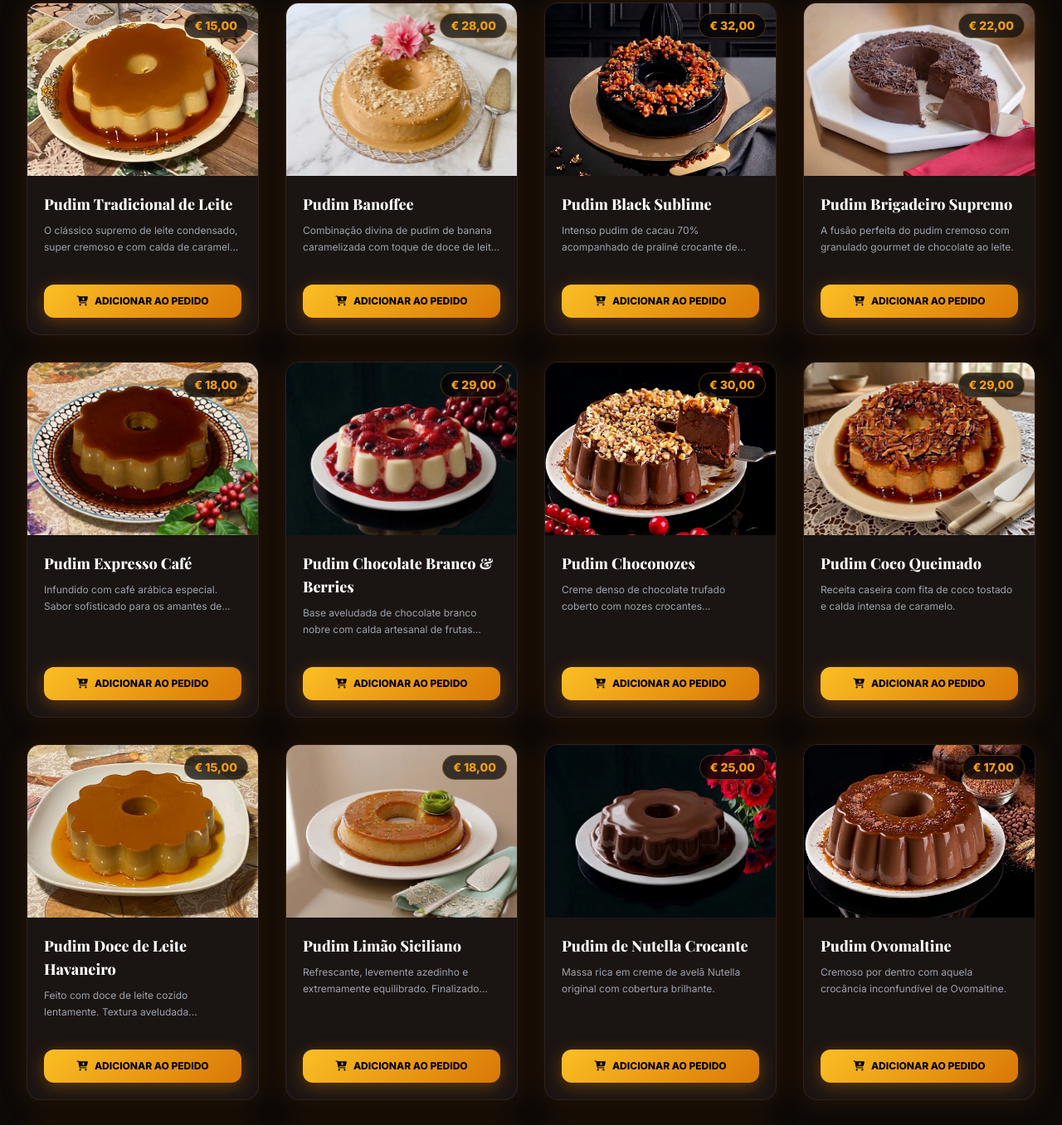
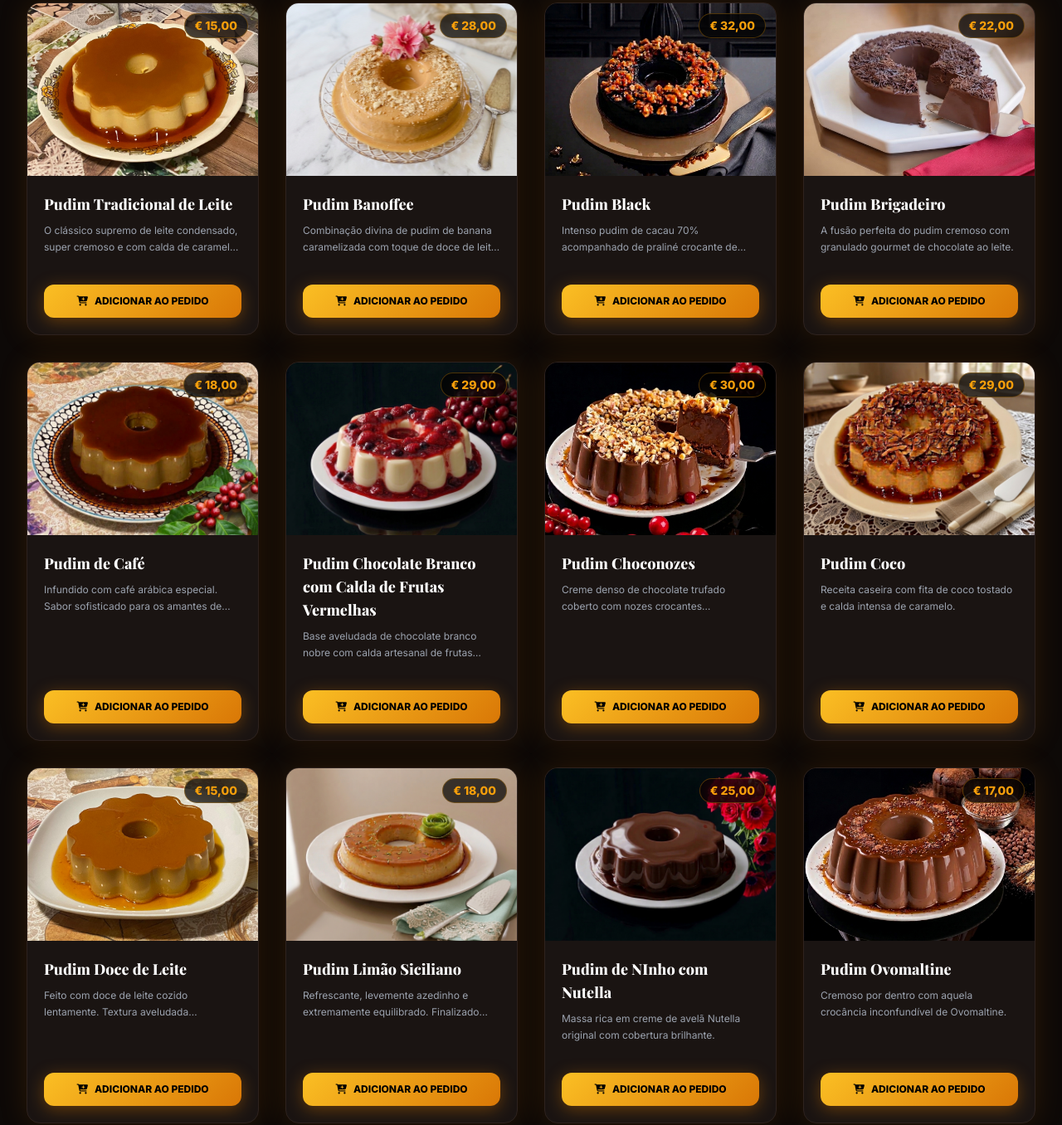
Before and after one commit to Beselga/opudim, a plain HTML site: page index.html in a window 1280 px wide. Shown: the part 1874-3230 px from the top of the page at 83% size. Drawn offline with nearby package versions, Linux system fonts and the light colour scheme; no server answers; a web font is replaced by a local one.

Commit message:
Add files via upload

```diff
--- a/index.html
+++ b/index.html
@@ -627,17 +627,17 @@
         let pudins = [
             { id: 1, name: "Pudim Tradicional de Leite", category: "tradicional", cost: 10.00, margin: 50, price: 15.00, image: "pudim-leite.jpg", desc: "O clássico supremo de leite condensado, super cremoso e com calda de caramelo abundante." },
             { id: 2, name: "Pudim Banoffee", category: "gourmet", cost: 18.67, margin: 50, price: 28.00, image: "pudim-banoffee.jpg", desc: "Combinação divina de pudim de banana caramelizada com toque de doce de leite artesanal." },
-            { id: 3, name: "Pudim Black Sublime", category: "gourmet", cost: 21.33, margin: 50, price: 32.00, image: "pudim-black.jpg", desc: "Intenso pudim de cacau 70% acompanhado de praliné crocante de nozes." },
-            { id: 4, name: "Pudim Brigadeiro Supremo", category: "gourmet", cost: 14.67, margin: 50, price: 22.00, image: "pudim-brigadeiro.jpg", desc: "A fusão perfeita do pudim cremoso com granulado gourmet de chocolate ao leite." },
-            { id: 5, name: "Pudim Expresso Café", category: "gourmet", cost: 12.00, margin: 50, price: 18.00, image: "pudim-cafe.jpg", desc: "Infundido com café arábica especial. Sabor sofisticado para os amantes de café." },
-            { id: 6, name: "Pudim Chocolate Branco & Berries", category: "gourmet", cost: 19.33, margin: 50, price: 29.00, image: "pudim-chocolate-branco.jpg", desc: "Base aveludada de chocolate branco nobre com calda artesanal de frutas vermelhas." },
+            { id: 3, name: "Pudim Black", category: "gourmet", cost: 21.33, margin: 50, price: 32.00, image: "pudim-black.jpg", desc: "Intenso pudim de cacau 70% acompanhado de praliné crocante de nozes." },
+            { id: 4, name: "Pudim Brigadeiro", category: "gourmet", cost: 14.67, margin: 50, price: 22.00, image: "pudim-brigadeiro.jpg", desc: "A fusão perfeita do pudim cremoso com granulado gourmet de chocolate ao leite." },
+            { id: 5, name: "Pudim de Café", category: "gourmet", cost: 12.00, margin: 50, price: 18.00, image: "pudim-cafe.jpg", desc: "Infundido com café arábica especial. Sabor sofisticado para os amantes de café." },
+            { id: 6, name: "Pudim Chocolate Branco com Calda de Frutas Vermelhas", category: "gourmet", cost: 19.33, margin: 50, price: 29.00, image: "pudim-chocolate-branco.jpg", desc: "Base aveludada de chocolate branco nobre com calda artesanal de frutas vermelhas." },
             { id: 7, name: "Pudim Choconozes", category: "gourmet", cost: 20.00, margin: 50, price: 30.00, image: "pudim-choconozes.jpg", desc: "Creme denso de chocolate trufado coberto com nozes crocantes selecionadas." },
-            { id: 8, name: "Pudim Coco Queimado", category: "tradicional", cost: 19.33, margin: 50, price: 29.00, image: "pudim-coco-queimado.jpg", desc: "Receita caseira com fita de coco tostado e calda intensa de caramelo." },
-            { id: 9, name: "Pudim Doce de Leite Havaneiro", category: "tradicional", cost: 10.00, margin: 50, price: 15.00, image: "pudim-doce-de-leite.jpg", desc: "Feito com doce de leite cozido lentamente. Textura aveludada incomparável." },
+            { id: 8, name: "Pudim Coco", category: "tradicional", cost: 19.33, margin: 50, price: 29.00, image: "pudim-coco-queimado.jpg", desc: "Receita caseira com fita de coco tostado e calda intensa de caramelo." },
+            { id: 9, name: "Pudim Doce de Leite", category: "tradicional", cost: 10.00, margin: 50, price: 15.00, image: "pudim-doce-de-leite.jpg", desc: "Feito com doce de leite cozido lentamente. Textura aveludada incomparável." },
             { id: 10, name: "Pudim Limão Siciliano", category: "frutas", cost: 12.00, margin: 50, price: 18.00, image: "pudim-limao.jpg", desc: "Refrescante, levemente azedinho e extremamente equilibrado. Finalizado com raspas frescas." },
-            { id: 11, name: "Pudim de Nutella Crocante", category: "gourmet", cost: 16.67, margin: 50, price: 25.00, image: "pudim-nutella.jpg", desc: "Massa rica em creme de avelã Nutella original com cobertura brilhante." },
+            { id: 11, name: "Pudim de NInho com Nutella", category: "gourmet", cost: 16.67, margin: 50, price: 25.00, image: "pudim-nutella.jpg", desc: "Massa rica em creme de avelã Nutella original com cobertura brilhante." },
             { id: 12, name: "Pudim Ovomaltine", category: "gourmet", cost: 11.33, margin: 50, price: 17.00, image: "pudim-ovomaltine.jpg", desc: "Cremoso por dentro com aquela crocância inconfundível de Ovomaltine." },
-            { id: 13, name: "Pudim Paçoca Cremosa", category: "tradicional", cost: 11.33, margin: 50, price: 17.00, image: "pudim-pacoca.jpg", desc: "Sabor marcante de amendoim torrado na medida certa. O preferido das festas." },
+            { id: 13, name: "Pudim de Paçoca", category: "tradicional", cost: 11.33, margin: 50, price: 17.00, image: "pudim-pacoca.jpg", desc: "Sabor marcante de amendoim torrado na medida certa. O preferido das festas." },
             { id: 14, name: "Pudim Especial Panetone", category: "gourmet", cost: 12.00, margin: 50, price: 18.00, image: "pudim-panetone.jpg", desc: "Edição especial com especiarias, frutas cristalizadas e aroma inesquecível." },
             { id: 15, name: "Pudim Romeu & Julieta", category: "frutas", cost: 14.67, margin: 50, price: 22.00, image: "pudim-romeu-julieta.jpg", desc: "Pudim cremoso de queijo refinado coberto com generosa calda de goiabada cascão." }
         ];
```
